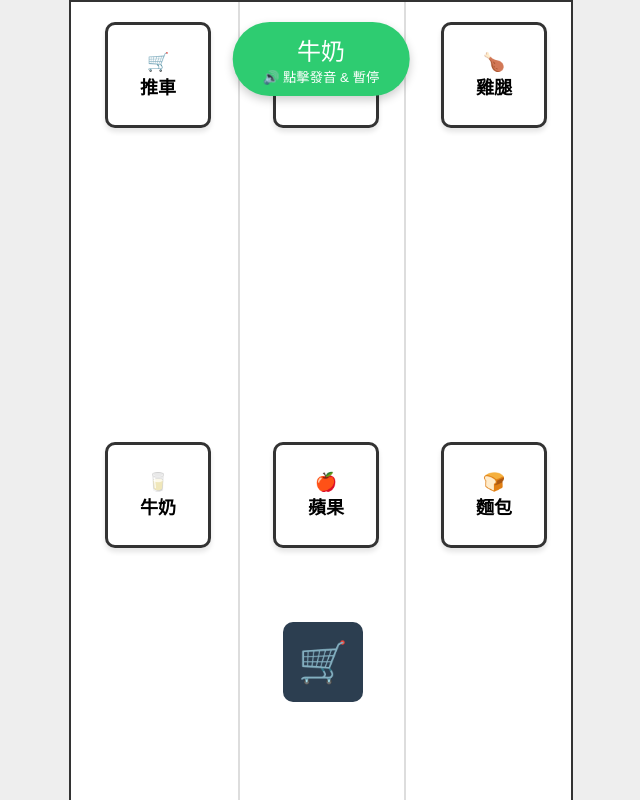
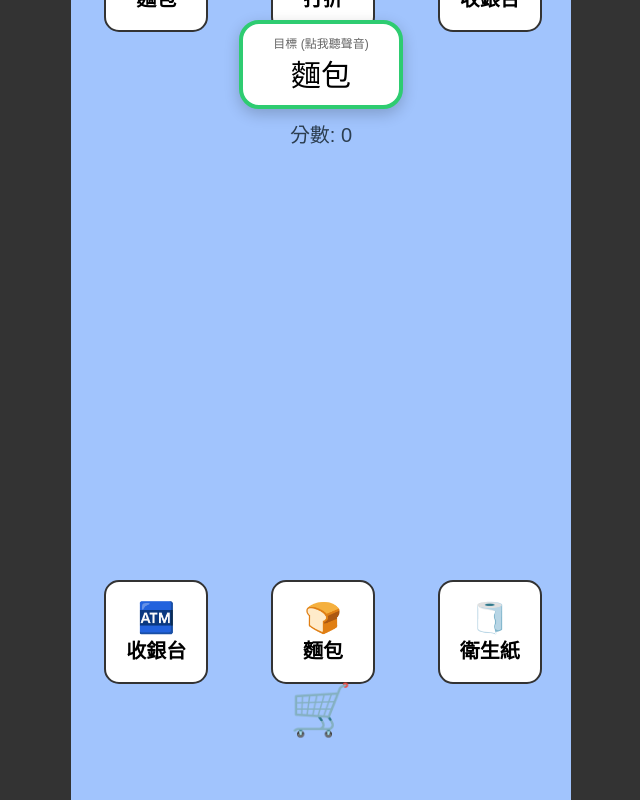
Before and after one commit to yenanthea603/6, a plain HTML site: page index.html in a window 1280 px wide. Both pictures are taken after a click on the button "點擊開始遊戲". Shown: the whole page, without its empty margins (319-959 px from the left). Drawn offline with Linux system fonts and the light colour scheme.

Commit message:
Update index.html

```diff
--- a/index.html
+++ b/index.html
@@ -3,158 +3,166 @@
 <head>
     <meta charset="UTF-8">
     <meta name="viewport" content="width=device-width, initial-scale=1.0, maximum-scale=1.0, user-scalable=no">
-    <title>超市跑酷 - 終極相容版</title>
+    <title>超市語文跑酷 2.0</title>
     <style>
-        body, html { margin: 0; padding: 0; width: 100%; height: 100%; overflow: hidden; background: #eee; font-family: sans-serif; }
-        #game-stage { position: relative; width: 100%; height: 100%; max-width: 500px; margin: 0 auto; background: #fff; overflow: hidden; border: 2px solid #333; }
+        body, html { margin: 0; padding: 0; width: 100%; height: 100%; overflow: hidden; background: #333; font-family: sans-serif; }
+        #game { position: relative; width: 100%; height: 100%; max-width: 500px; margin: 0 auto; background: #a1c4fd; overflow: hidden; }
 
-        /* 跑道線條 */
-        .lane-line { position: absolute; top: 0; bottom: 0; width: 2px; background: #ddd; z-index: 1; }
+        /* 頂部 UI */
+        #ui { position: absolute; top: 0; left: 0; width: 100%; z-index: 100; text-align: center; padding: 20px 0; pointer-events: none; }
+        #target-display {
+            display: inline-block; background: white; padding: 10px 30px; border: 4px solid #2ecc71;
+            border-radius: 20px; pointer-events: auto; cursor: pointer; box-shadow: 0 5px 15px rgba(0,0,0,0.2);
+        }
 
-        /* 目標 UI */
-        #target-card { position: absolute; top: 20px; left: 50%; transform: translateX(-50%); background: #2ecc71; color: white; padding: 10px 30px; border-radius: 50px; z-index: 100; text-align: center; cursor: pointer; box-shadow: 0 4px 10px rgba(0,0,0,0.2); }
+        /* 玩家 */
+        #player {
+            position: absolute; bottom: 50px; width: 80px; height: 80px;
+            font-size: 50px; display: flex; align-items: center; justify-content: center;
+            z-index: 50; transition: left 0.1s ease-out;
+        }
 
-        /* 玩家 (購物車) */
-        #player { position: absolute; bottom: 100px; width: 80px; height: 80px; background: #2c3e50; border-radius: 10px; z-index: 50; transition: left 0.1s ease; display: flex; align-items: center; justify-content: center; font-size: 40px; color: white; }
+        /* 單字 */
+        .item {
+            position: absolute; width: 100px; height: 100px; background: white;
+            border-radius: 15px; border: 2px solid #333; display: flex; flex-direction: column;
+            align-items: center; justify-content: center; font-weight: bold; font-size: 20px; z-index: 10;
+        }
 
-        /* 單字塊 */
-        .word-box { position: absolute; width: 100px; height: 100px; background: white; border: 3px solid #333; border-radius: 10px; display: flex; flex-direction: column; align-items: center; justify-content: center; font-weight: bold; font-size: 18px; z-index: 10; box-shadow: 0 4px 5px rgba(0,0,0,0.1); }
-
-        /* 覆蓋層 */
-        #mask { position: absolute; top: 0; left: 0; width: 100%; height: 100%; background: rgba(0,0,0,0.5); z-index: 200; display: flex; align-items: center; justify-content: center; }
-        .start-btn { padding: 20px 40px; font-size: 24px; background: #2ecc71; color: white; border: none; border-radius: 50px; cursor: pointer; }
+        /* 啟動遮罩 */
+        #mask {
+            position: absolute; inset: 0; background: #2ecc71; z-index: 1000;
+            display: flex; flex-direction: column; align-items: center; justify-content: center; color: white;
+        }
+        .btn { padding: 15px 40px; font-size: 24px; background: white; color: #2ecc71; border: none; border-radius: 50px; cursor: pointer; font-weight: bold; }
     </style>
 </head>
 <body>
 
-<div id="game-stage">
-    <div id="target-card" onclick="speak()">
-        <div id="target-word" style="font-size:24px;">載入中</div>
-        <small>🔊 點擊發音 & 暫停</small>
+<div id="game">
+    <div id="ui">
+        <div id="target-display" onclick="speak()">
+            <div style="font-size:12px; color:#666;">目標 (點我聽聲音)</div>
+            <div id="word" style="font-size:30px;">載入中</div>
+        </div>
+        <div id="score" style="font-size:20px; margin-top:10px; color:#2c3e50;">分數: 0</div>
     </div>
-
-    <div class="lane-line" style="left: 33.3%;"></div>
-    <div class="lane-line" style="left: 66.6%;"></div>
 
     <div id="player">🛒</div>
 
     <div id="mask">
-        <button class="start-btn" onclick="startGame()">點擊開始遊戲</button>
+        <h1>準備好了嗎？</h1>
+        <p>收集正確的單字商品</p>
+        <button class="btn" onclick="init()">點擊開始遊戲</button>
+        <p style="margin-top:20px;">鍵盤 ← → 或 點擊左右移動</p>
     </div>
 </div>
 
 <script>
-    const ITEMS = [
+    const DATA = [
         {n:"牛奶", s:"🥛"}, {n:"雞腿", s:"🍗"}, {n:"衛生紙", s:"🧻"},
         {n:"麵包", s:"🍞"}, {n:"雞蛋", s:"🥚"}, {n:"蘋果", s:"🍎"},
-        {n:"打折", s:"🏷️"}, {n:"收銀台", s:"💰"}, {n:"推車", s:"🛒"}
+        {n:"打折", s:"🏷️"}, {n:"收銀台", s:"🏧"}
     ];
 
-    let gameActive = false;
-    let currentTarget = null;
-    let lane = 1; // 0, 1, 2
+    let active = false;
+    let lane = 1;
+    let score = 0;
     let speed = 4;
-    let score = 0;
-    const stage = document.getElementById('game-stage');
+    let target = null;
     const player = document.getElementById('player');
-    const targetUI = document.getElementById('target-word');
+    const gameDiv = document.getElementById('game');
 
-    function startGame() {
+    function init() {
         document.getElementById('mask').style.display = 'none';
-        gameActive = true;
+        active = true;
         score = 0;
         speed = 4;
         lane = 1;
-        updatePlayerPos();
-        nextTarget();
-        gameLoop();
+        updatePlayer();
+        setNext();
+        spawnLoop();
     }
 
-    function nextTarget() {
-        currentTarget = ITEMS[Math.floor(Math.random() * ITEMS.length)];
-        targetUI.innerText = currentTarget.n;
+    function setNext() {
+        target = DATA[Math.floor(Math.random() * DATA.length)];
+        document.getElementById('word').innerText = target.n;
     }
 
-    function updatePlayerPos() {
-        const stageWidth = stage.offsetWidth;
-        const laneWidth = stageWidth / 3;
-        player.style.left = (lane * laneWidth + (laneWidth - 80) / 2) + "px";
+    function updatePlayer() {
+        const w = gameDiv.offsetWidth;
+        player.style.left = (lane * (w/3) + (w/3 - 80)/2) + "px";
     }
 
-    function spawnRow() {
-        if (!gameActive) return;
-        const stageWidth = stage.offsetWidth;
-        const laneWidth = stageWidth / 3;
+    function spawnLoop() {
+        if(!active) return;
+
+        const w = gameDiv.offsetWidth;
         const correct = Math.floor(Math.random() * 3);
 
-        for (let i = 0; i < 3; i++) {
-            const data = (i === correct) ? currentTarget : ITEMS[Math.floor(Math.random() * ITEMS.length)];
-            const div = document.createElement('div');
-            div.className = 'word-box';
-            div.innerHTML = `<span>${data.s}</span><span>${data.n}</span>`;
-            div.style.left = (i * laneWidth + (laneWidth - 100) / 2) + "px";
-            div.style.top = "-120px";
-            stage.appendChild(div);
+        for(let i=0; i<3; i++) {
+            const itemData = (i === correct) ? target : DATA[Math.floor(Math.random() * DATA.length)];
+            const el = document.createElement('div');
+            el.className = 'item';
+            el.innerHTML = `<span style="font-size:30px">${itemData.s}</span>${itemData.n}`;
+            el.style.left = (i * (w/3) + (w/3 - 100)/2) + "px";
+            el.style.top = "-120px";
+            gameDiv.appendChild(el);
 
-            // 讓它掉下來
-            let topPos = -120;
-            const moveInterval = setInterval(() => {
-                if (!gameActive) { clearInterval(moveInterval); div.remove(); return; }
-
-                topPos += speed;
-                div.style.top = topPos + "px";
+            let top = -120;
+            const move = setInterval(() => {
+                if(!active) { clearInterval(move); el.remove(); return; }
+                top += speed;
+                el.style.top = top + "px";
 
                 // 碰撞檢測
-                if (topPos > stage.offsetHeight - 180 && topPos < stage.offsetHeight - 80 && i === lane) {
-                    if (data.n === currentTarget.n) {
+                if(top > gameDiv.offsetHeight - 140 && top < gameDiv.offsetHeight - 40 && i === lane) {
+                    if(itemData.n === target.n) {
                         score += 10;
-                        nextTarget();
-                        speed += 0.2;
-                        clearInterval(moveInterval);
-                        div.remove();
+                        document.getElementById('score').innerText = "分數: " + score;
+                        speed += 0.1;
+                        setNext();
+                        clearInterval(move);
+                        el.remove();
                     } else {
-                        gameOver();
+                        end();
                     }
                 }
-
-                if (topPos > stage.offsetHeight) {
-                    clearInterval(moveInterval);
-                    div.remove();
-                }
-            }, 20);
+                if(top > gameDiv.offsetHeight) { clearInterval(move); el.remove(); }
+            }, 16);
         }
+        setTimeout(spawnLoop, 3000 - (speed * 100));
     }
 
-    function gameLoop() {
-        if (!gameActive) return;
-        spawnRow();
-        setTimeout(gameLoop, 2500 - (speed * 100));
-    }
-
-    function gameOver() {
-        gameActive = false;
-        alert("撞錯囉！得分：" + score);
+    function end() {
+        active = false;
+        alert("撞錯啦！得分: " + score);
         location.reload();
     }
 
     function speak() {
-        const m = new SpeechSynthesisUtterance(currentTarget.n);
+        if(!target) return;
+        const m = new SpeechSynthesisUtterance(target.n);
         m.lang = 'zh-TW';
         window.speechSynthesis.speak(m);
     }
 
-    // 點擊換賽道
-    stage.addEventListener('mousedown', (e) => {
-        if (!gameActive) return;
-        if (e.clientX < window.innerWidth / 2) {
-            if (lane > 0) lane--;
-        } else {
-            if (lane < 2) lane++;
-        }
-        updatePlayerPos();
+    // 控制：鍵盤 + 點擊
+    window.addEventListener('keydown', (e) => {
+        if(!active) return;
+        if(e.key === "ArrowLeft" && lane > 0) lane--;
+        if(e.key === "ArrowRight" && lane < 2) lane++;
+        updatePlayer();
     });
 
-    window.addEventListener('resize', updatePlayerPos);
+    gameDiv.addEventListener('mousedown', (e) => {
+        if(!active) return;
+        if(e.clientX < window.innerWidth/2) { if(lane > 0) lane--; }
+        else { if(lane < 2) lane++; }
+        updatePlayer();
+    });
+
+    window.addEventListener('resize', updatePlayer);
 </script>
 </body>
 </html>
```
